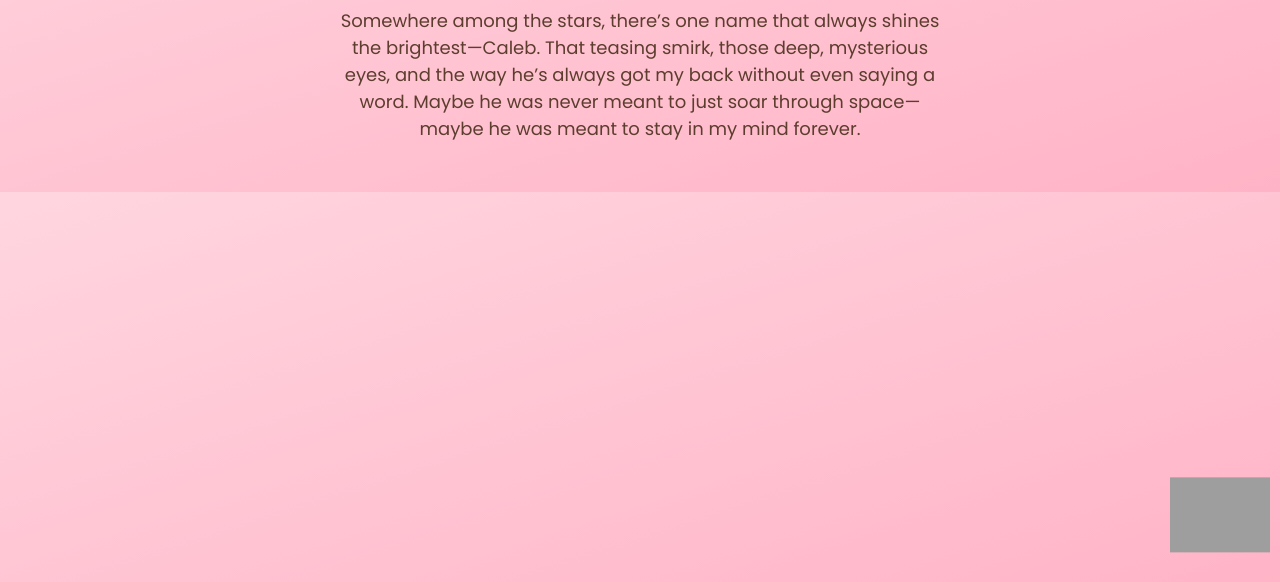
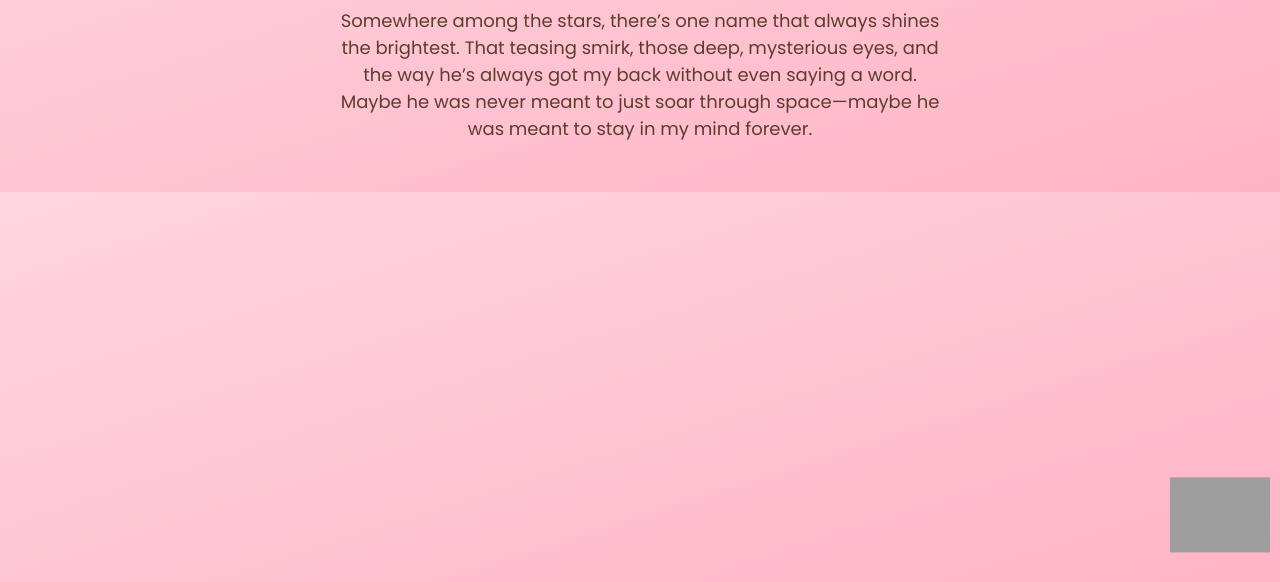
Before and after one commit to Kenhairani/ethereal, a plain HTML site: page index.html in a window 1280 px wide. Shown: the part 218-800 px from the top of the page. Drawn offline with Linux system fonts and the light colour scheme; grey boxes are pictures that could not be loaded; a script that the page names is missing.

Commit message:
Update index.html

```diff
--- a/index.html
+++ b/index.html
@@ -18,7 +18,7 @@
 
     <section id="beranda" class="content">
         <h1>Welcome!</h1>
-        <p>Somewhere among the stars, there’s one name that always shines the brightest—Caleb. That teasing smirk, those deep, mysterious eyes, and the way he’s always got my back
+        <p>Somewhere among the stars, there’s one name that always shines the brightest. That teasing smirk, those deep, mysterious eyes, and the way he’s always got my back
             without even saying a word. Maybe he was never meant to just soar through space—maybe he was meant to stay in my mind forever.</p>
     </section>
 
```
